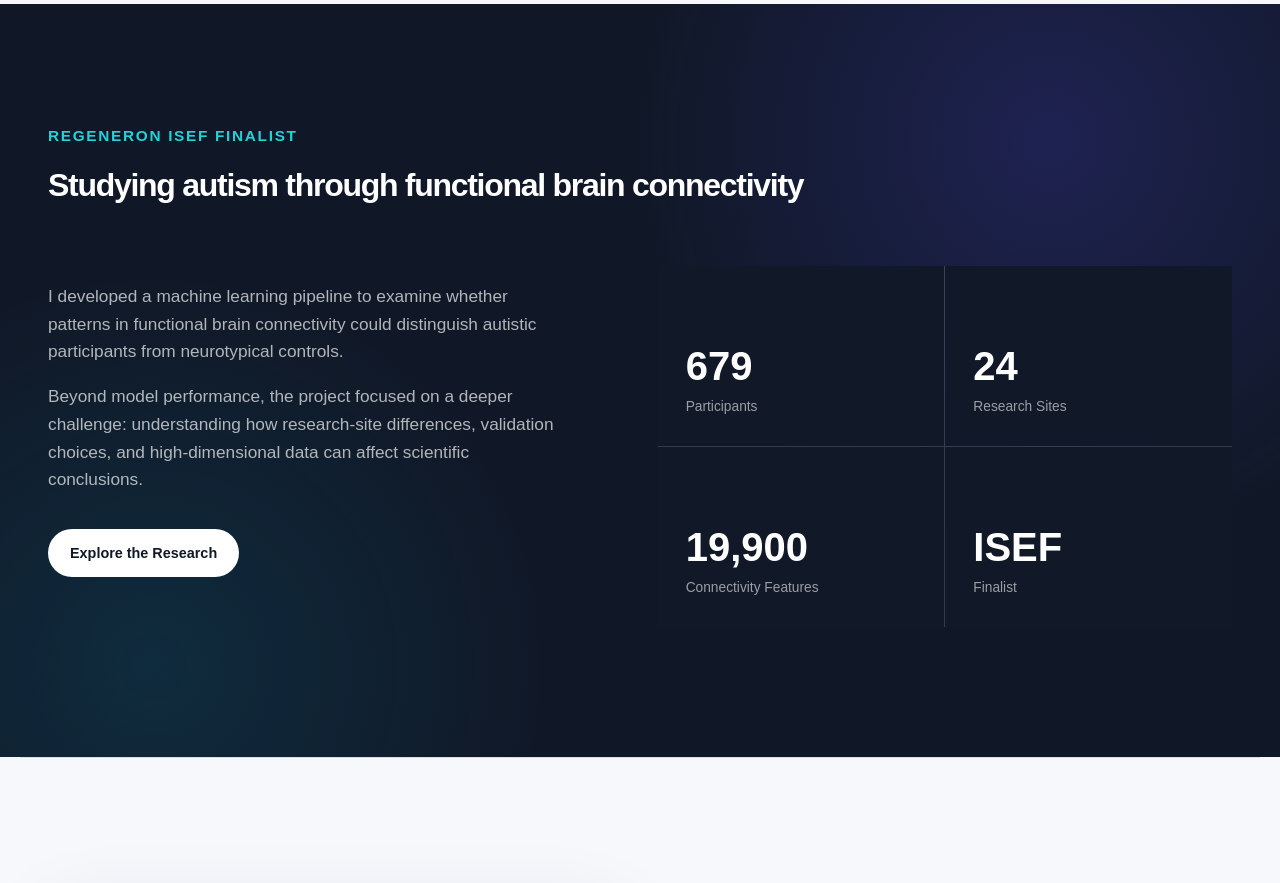
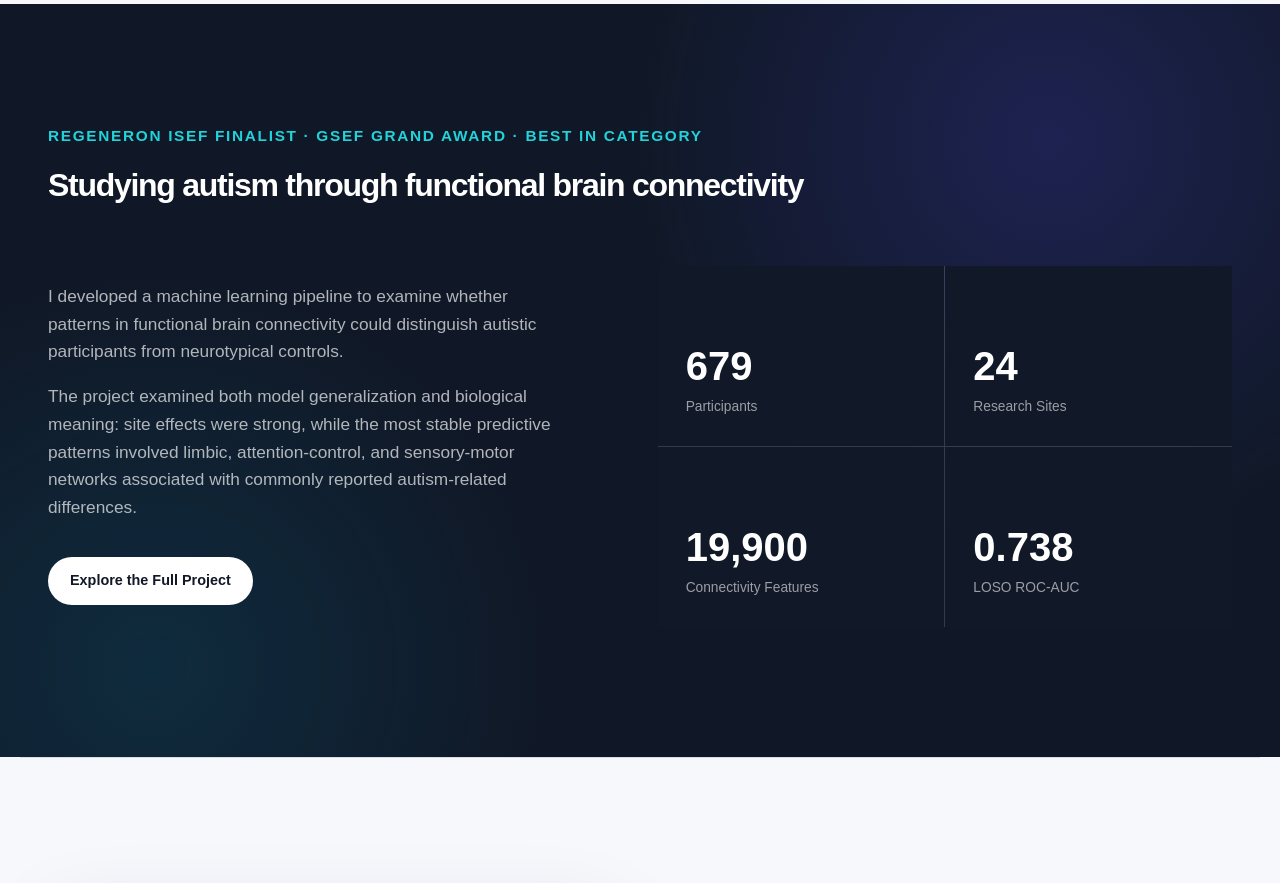
Before and after one commit to bradyzhou1/brady-portfolio, a Next.js app: page / in a window 1280 px wide. Shown: the part 2080-2963 px from the top of the page. Built offline with nearby package versions, Linux system fonts and the light colour scheme.

Commit message:
update content

```diff
--- a/app/page.tsx
+++ b/app/page.tsx
@@ -167,7 +167,7 @@ export default function Home() {
         </div> */}
 
         <div className="sectionHeading">
-          <p className="eyebrow">Regeneron ISEF Finalist</p>
+          <p className="eyebrow">Regeneron ISEF Finalist · GSEF Grand Award · Best in Category</p>
           <h2>Studying autism through functional brain connectivity</h2>
         </div>
 
@@ -180,14 +180,16 @@ export default function Home() {
             </p>
 
             <p>
-              Beyond model performance, the project focused on a deeper
-              challenge: understanding how research-site differences,
-              validation choices, and high-dimensional data can affect
-              scientific conclusions.
+              The project examined both model generalization and biological meaning:
+              site effects were strong, while the most stable predictive patterns involved
+              limbic, attention-control, and sensory-motor networks associated with
+              commonly reported autism-related differences.
             </p>
 
+
+
             <Link href="/research" className="primaryButton">
-              Explore the Research
+              Explore the Full Project
             </Link>
           </div>
 
@@ -208,8 +210,8 @@ export default function Home() {
             </article>
 
             <article>
-              <strong>ISEF</strong>
-              <span>Finalist</span>
+              <strong>0.738</strong>
+              <span>LOSO ROC-AUC</span>
             </article>
           </div>
         </div>
```
Also changed, not shown: app/research/page.tsx (+15 -0 lines).
